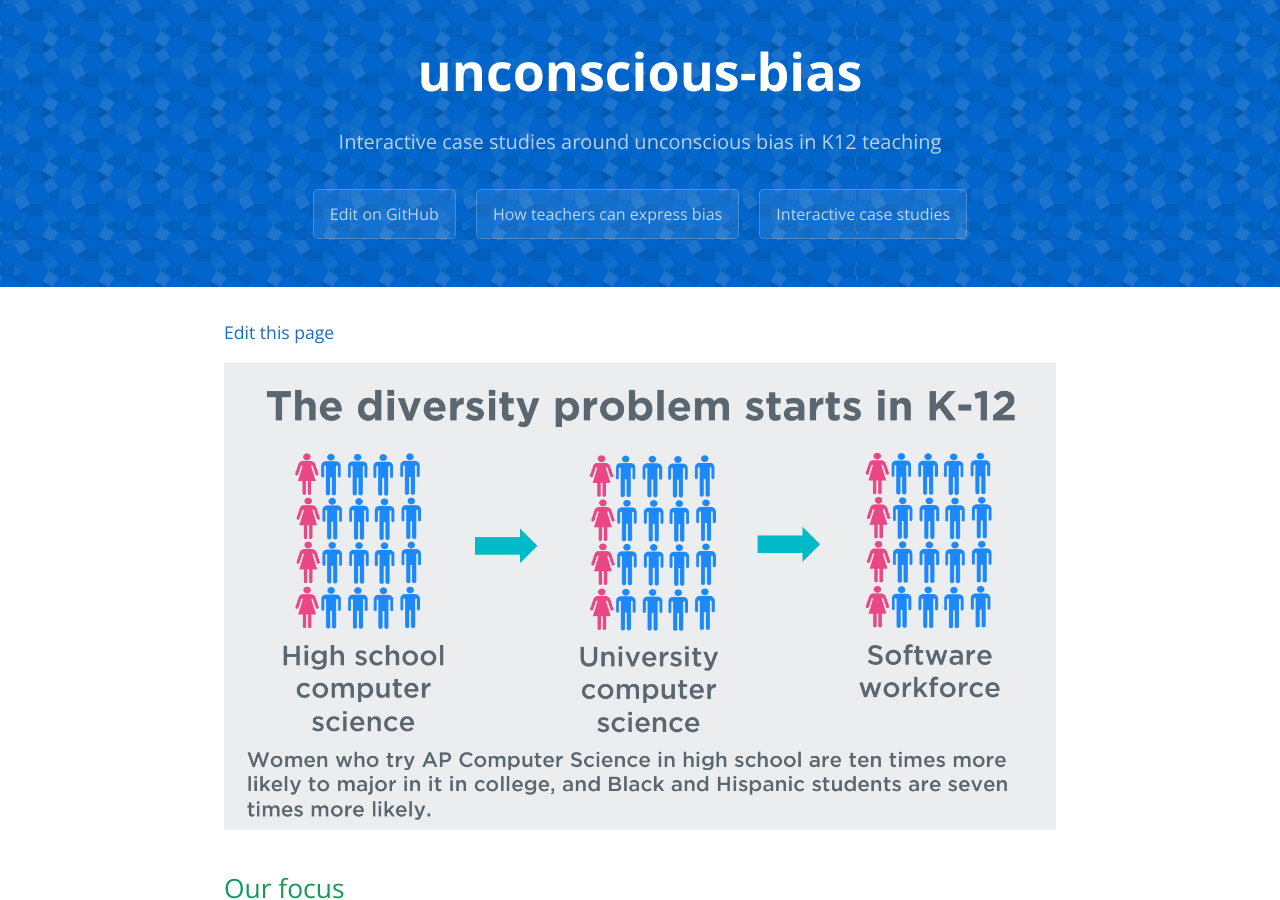
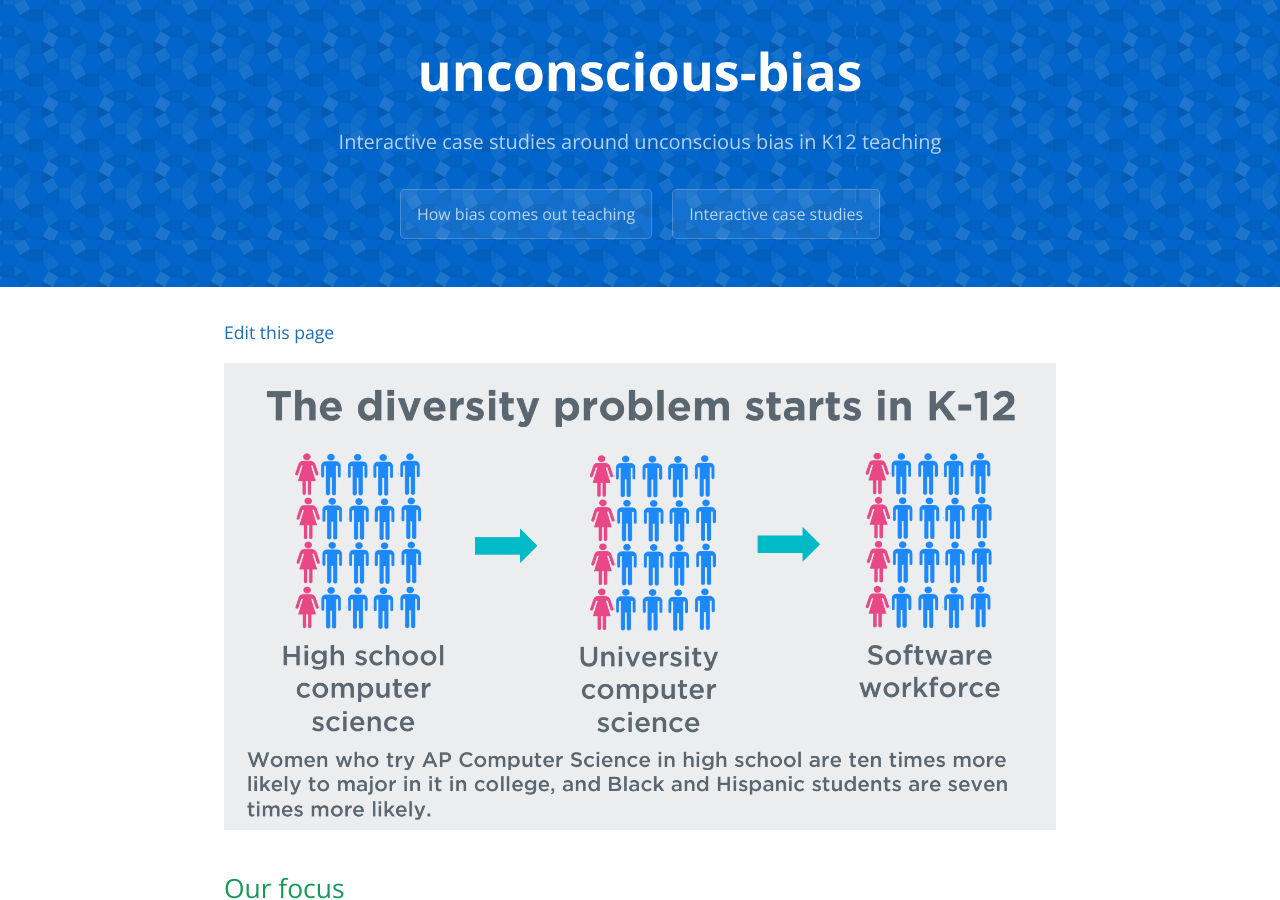
Before and after one commit to mit-teaching-systems-lab/unconscious-bias, a Jekyll site: the page built from README.md, in a window 1280 px wide and 900 px high. Built offline with Jekyll 4.4.1, drawn with Linux system fonts in a browser that asks for light colours; our own code applies the rules of GitHub Pages for plain Markdown files; comment, search, counter and statistics services are not loaded.

Commit message:
Copy changes on top buttons

```diff
--- a/_includes/page-header-small.html
+++ b/_includes/page-header-small.html
@@ -1,7 +1,6 @@
 <section class="page-header-small">
   <h1 class="project-name"><a class="project-name-link" href="{{site.baseurl}}">{{ site.title }}</a></h1>
   <h2 class="project-tagline">{{ site.tagline }}</h2>
-  <a href="{{site.github.repository_url}}" class="btn">Edit on GitHub</a>
-  <a href="{{site.baseurl}}/behaviors.html" class="btn">How teachers can express bias</a>
+  <a href="{{site.baseurl}}/behaviors.html" class="btn">How bias comes out teaching</a>
   <a href="{{site.teachermoments.demo_url}}" class="btn">Interactive case studies</a>
 </section>
```
